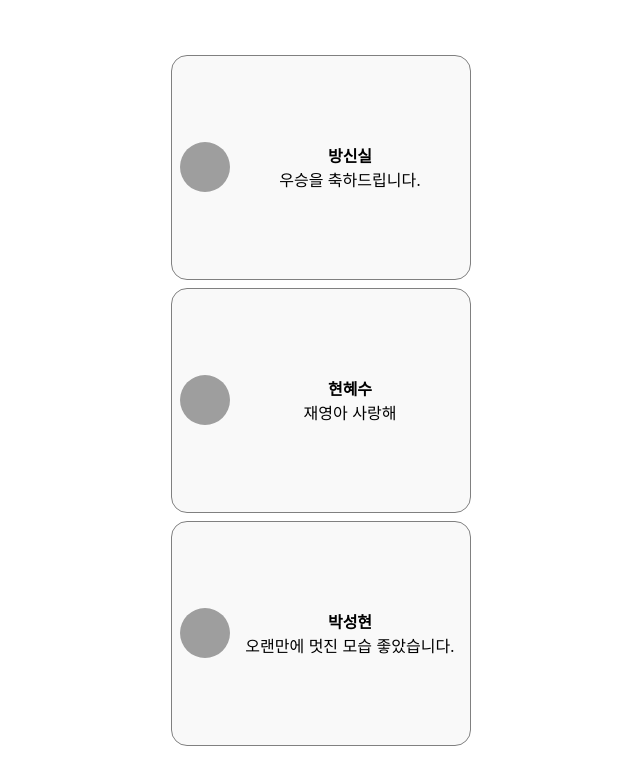
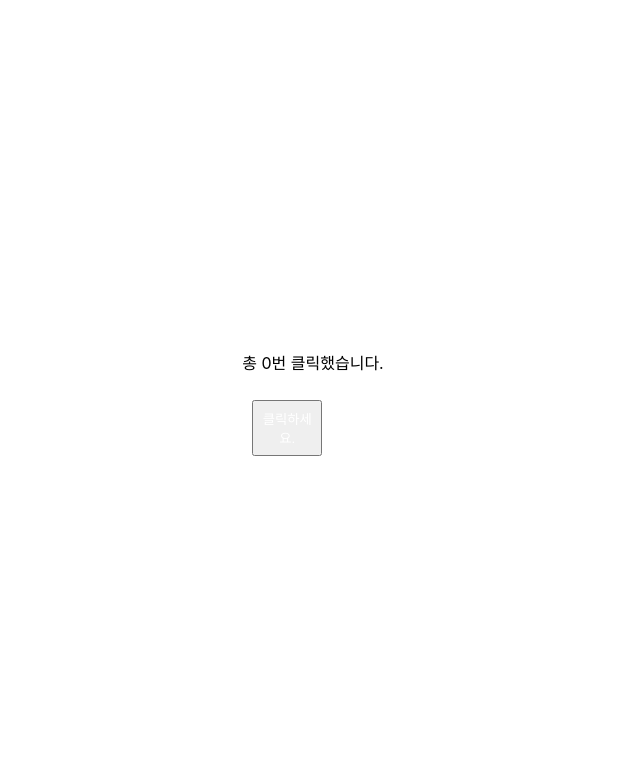
Before and after one commit to tomines-jaeyoung/2025_react, a React (Create React App) app: page / in a window 1280 px wide. Shown: the top 784 px of the page, without its empty margins (327-967 px from the left). Built offline with nearby package versions, Linux system fonts and the light colour scheme; grey boxes are pictures that could not be loaded.

Commit message:
6장 일정시간간격으로 Notification
7장 useState훅

```diff
--- a/src/chp06/Notification.css
+++ b/src/chp06/Notification.css
@@ -1,4 +1,4 @@
-.wrapper{
+.wrapper1{
     margin: 8px;
     padding: 8px;
     display: flex;
--- a/src/chp06/Notification.jsx
+++ b/src/chp06/Notification.jsx
@@ -1,17 +1,17 @@
 import React from "react";
 import "./Notification.css"
 
-class Notification extends React.Componet{
+class Notification extends React.Component{
     constructor(props) {
         super(props);
-this.state = {};
+        this.state = {};
     }
-render(){
+    render(){
         return(
-            <div className={"wrapper"}>
+            <div className={"wrapper1"}>
                 <span className={"messageText"}>{this.props.message}</span>
             </div>
         );
-}
+    }
 }
 export default Notification;
--- a/src/chp06/NotificationList.jsx
+++ b/src/chp06/NotificationList.jsx
@@ -1,4 +1,5 @@
 import React from "react";
+import Notification from "./Notification";
 const reservedNotifications =[
 
     {
@@ -23,7 +24,7 @@ const reservedNotifications =[
 
 
 
-
+var timer;
 class NotificationList extends React.Component{
 
 constructor(props){
@@ -35,21 +36,49 @@ constructor(props){
 }
 
 componentDidMount() {
+const{notifications} = this. state;
 
+timer = setInterval(()=>{
+    if(notifications.length < reservedNotifications.length){
+        const index = notifications.length;
+        notifications.push(reservedNotifications[index])
+        this.setState({
+            notifications: notifications
+        })
+    }else{
+this.setState({
+    notifications:[]
+});
+clearInterval(timer);
+    }
+
+}, 2000);
 
 
 
 }
 
 componentWillUnmount() {
-
+if(timer){
+    clearInterval(timer);
+}
 
 
 }
 render() {
      return(
         <div>
+            {
+                this.state.notifications.map((notification)=>{
+                    return<Notification
+                                key={notification.id}
+                                id={notification.id}
+                                message={notification.message}/>
 
+
+
+                })
+            }
         </div>
       );
 
--- /dev/null
+++ b/src/chp07/Counter.jsx
@@ -0,0 +1,18 @@
+import React, { useState } from "react";
+
+function Counter() {
+    // useState Hook을 사용하여 count 상태와 이를 업데이트하는 setCount 함수를 선언합니다.
+    const [count, setCount] = useState(0);
+
+
+    return (
+        <div>
+            <p>총 {count}번 클릭했습니다.</p>
+            {/* setCount 함수를 사용하여 count 값을 1 증가시킵니다. */}
+            <button onClick={()=>setCount(count+1)}>클릭하세요.</button>
+        </div>
+    );
+}
+
+// 함수 자체를 내보냅니다.
+export default Counter;
--- a/src/index.js
+++ b/src/index.js
@@ -7,21 +7,24 @@ import reportWebVitals from './reportWebVitals';
 import Library from "./chp03/Library";
 // import './chp03/book.css'
 import ConfirmDialog from "./chp04/ConfirmDialog";
-import './chp04/Button.css'
-import './chp04/ConfirmDialog.css'
+// import './chp04/Button.css'
+// import './chp04/ConfirmDialog.css'
 import ConfirmDialogs from "./chp04/ConfirmDialogs";
 import Clock from "./chp04/Clock";
 // import './chp04/Clock.css'
 import Comment from "./chp05/exam01/Comment";
 import BookList from "./chp05/exam02/BookList";
 import CommentList from "./chp05/CommentList";
+import Notification from "./chp06/Notification";
+import NotificationList  from "./chp06/NotificationList";
+import Counter from "./chp07/Counter";
 
 
 const root = ReactDOM.createRoot(document.getElementById('root'));
 
 root.render(
     <React.StrictMode>
-        <CommentList/>
+        <Counter/>
     </React.StrictMode>
 );
 
```
